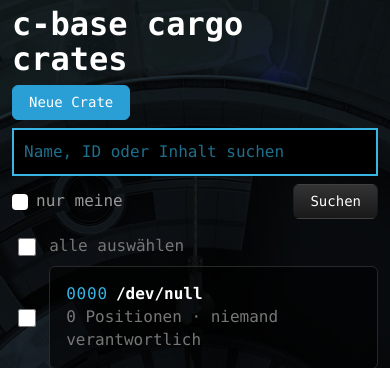
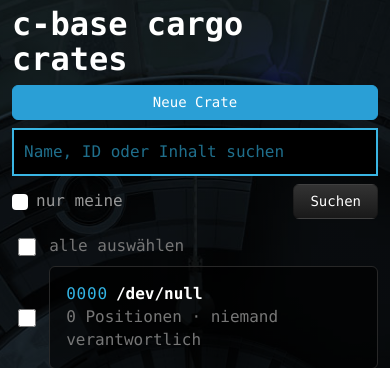
Before and after one commit to c-base/c-logistics, a Django app: page / in a window 390 px wide. Shown: the part 63-431 px from the top of the page. Run offline with Django 5.2, Linux system fonts and the light colour scheme; the visitor is signed in with stand-in values (Sample User, id 1); data comes from the database, SQL or seed files in the repository; data that the repository does not hold is empty; some libraries are stand-ins or nearby versions.

Commit message:
Liste: „Neue Crate“ auf dem Telefon in voller Breite

```diff
--- a/crates/static/crates/app.css
+++ b/crates/static/crates/app.css
@@ -143,6 +143,8 @@ input[type=checkbox] { accent-color: #2a9fd6; }
   /* unter 16 px zoomt der mobile Browser beim Antippen in das Feld hinein */
   .form-control, .form-select { font-size: 16px; }
   .actions > * { flex: 1 1 8rem; }
+  /* Knopf neben der Seitenüberschrift: eigene Zeile in voller Breite */
+  .page-action { flex: 1 1 100%; }
   /* Druckleiste erst zeigen, wenn eine Crate angehakt ist – sie verdeckt sonst
      ein gutes Stück der Liste. Browser ohne :has() zeigen sie immer. */
   .crate-select:not(:has(input[name=c]:checked)) .print-bar { display: none; }
--- a/crates/templates/crates/crate_list.html
+++ b/crates/templates/crates/crate_list.html
@@ -2,7 +2,7 @@
 {% block content %}
 <div class="d-flex flex-wrap align-items-center gap-2 mb-2">
   <h1 class="flex-grow-1 m-0">c-base cargo crates</h1>
-  <a class="btn btn-primary" href="{% url 'crates:create' %}">Neue Crate</a>
+  <a class="btn btn-primary page-action" href="{% url 'crates:create' %}">Neue Crate</a>
 </div>
 <form method="get" class="row g-2 align-items-center mb-3">
   <div class="col-12 col-sm">
```
